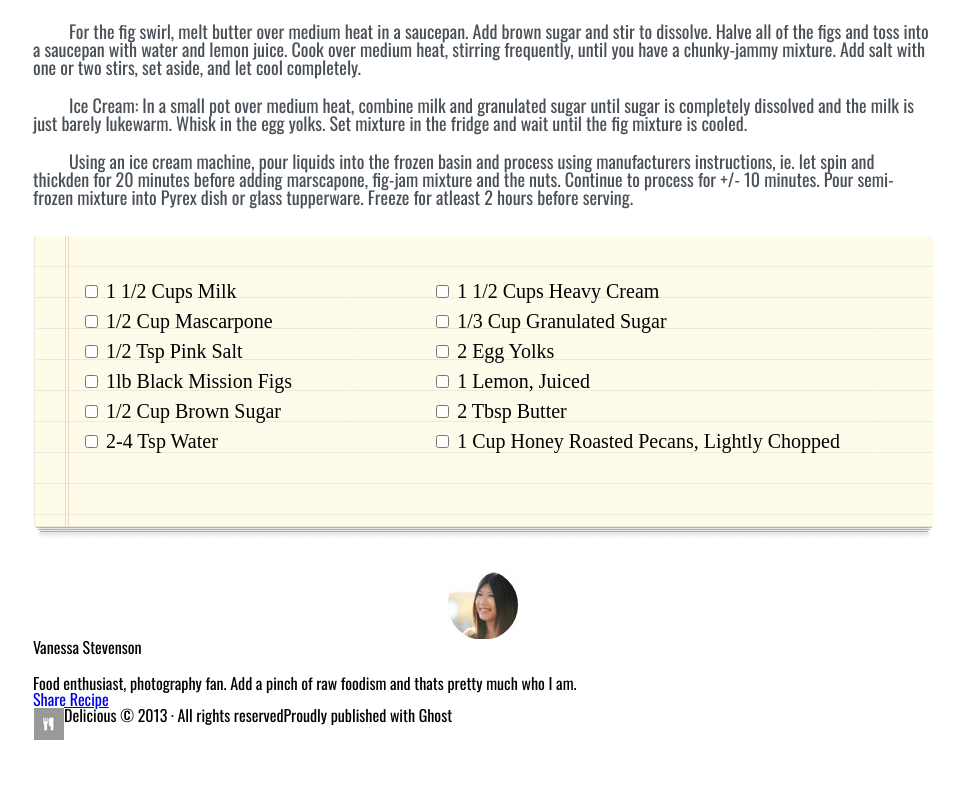
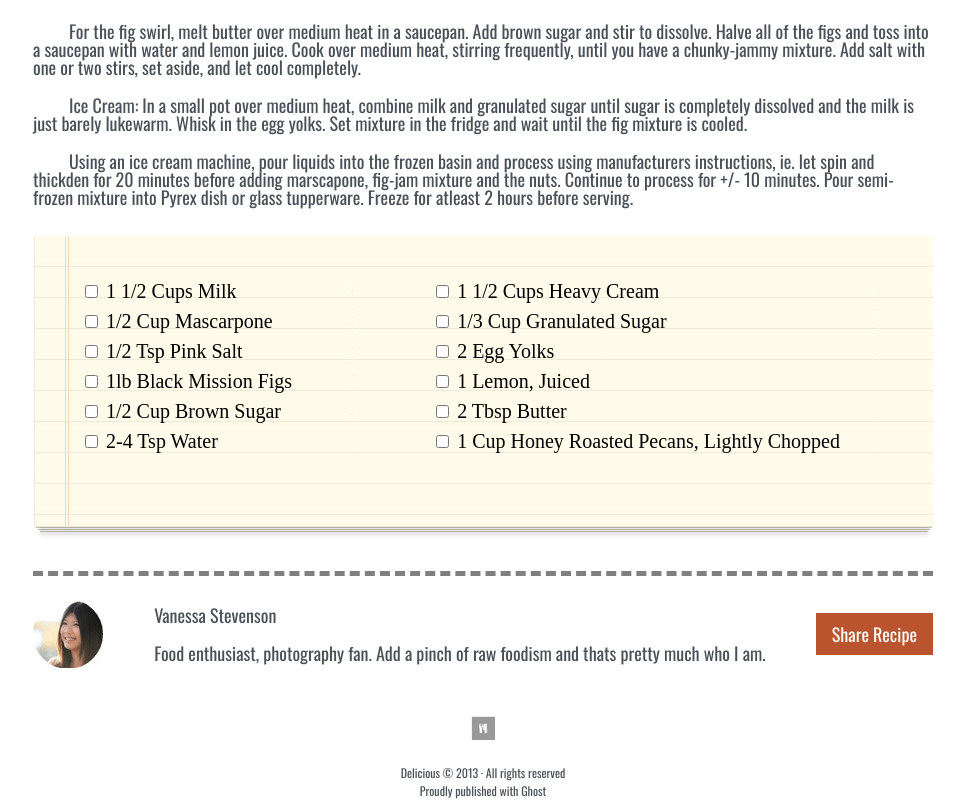
Before and after one commit to brendanhuddleston18/chocolate-pizza, a plain HTML site: page index.html in a window 1280 px wide. Shown: the part 885-1685 px from the top of the page, without its empty margins (157-1121 px from the left). Before the commit the page ends 1625 px from the top, so only its background shows below. Drawn offline with nearby package versions, Linux system fonts and the light colour scheme; a web font is replaced by a local one.

Commit message:
stylized footer, added border, changed color for footer text

```diff
--- a/css/style.css
+++ b/css/style.css
@@ -94,6 +94,15 @@ body {
 
 .card-horizontal-content {
   font-family: 'Oswald';
+  color: #495057;
+  display: flex;
+  gap: 18px;
+  align-items: center;
+  justify-content: space-between;
+  margin-bottom: 48px;
+  padding-top: 24px;
+  border-top: 5px dashed grey;
+  font-size: 18px;
 }
 
 .card-bgimage {
@@ -111,6 +120,13 @@ body {
   left: 48px;
 }
 
+.primary {
+  background-color: rgb(185, 84, 47);
+  color: white;
+  padding: 8px 16px;
+  text-decoration: none;
+}
+
 main {
   display: flex;
   flex-direction: column;
@@ -124,7 +140,22 @@ figure {
 
 footer {
   display: flex;
+  flex-direction: column;
+  justify-content: center;
+  line-height: 1.5;
+  align-items: center;
   font-family: 'Oswald';
+}
+
+footer img {
+  height: 24px;
+  width: 24px;
+  margin-bottom: 24px;
+}
+
+footer p {
+  font-size: 12px;
+  color: #495057;
 }
 
 ul {
--- a/index.html
+++ b/index.html
@@ -188,7 +188,7 @@
     </main>
 
     <footer>
-      <img src="images/small-logo.png" />
+      <img class='footerImg' src="images/small-logo.png" />
       <p>Delicious &copy; 2013 &#183; All rights reserved</p>
       <p>Proudly published with Ghost</p>
     </footer>
```
